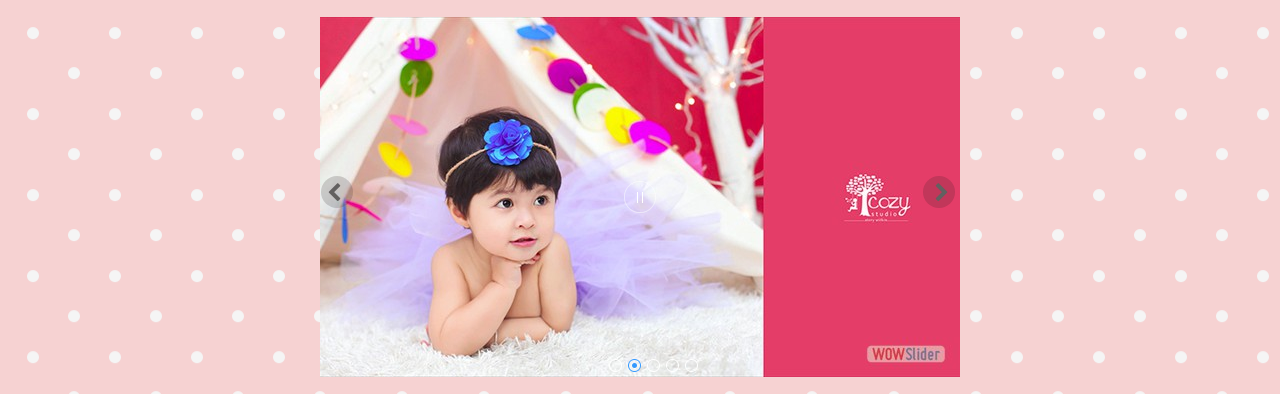
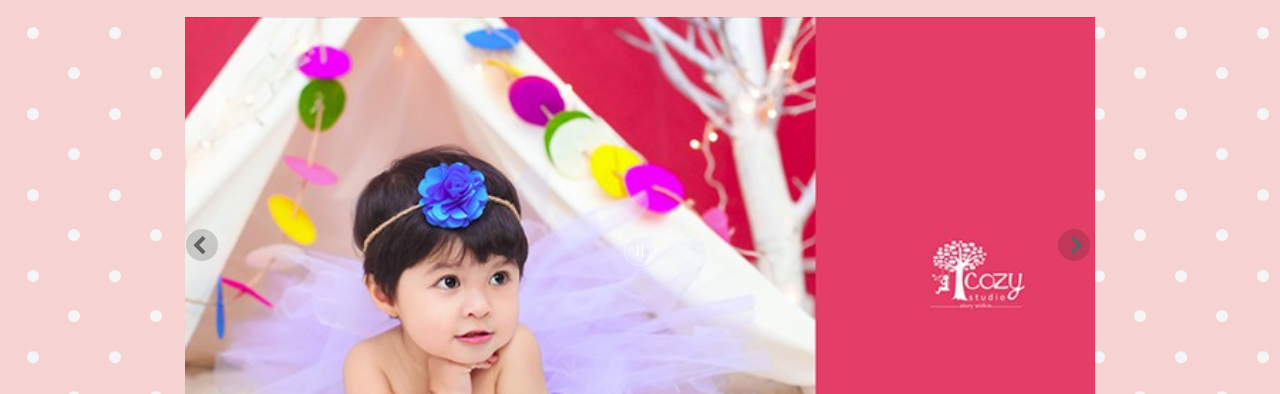
Before and after one commit to kiencon/cozyStudio, a plain HTML site: page index.html in a window 1280 px wide. Shown: the part 498-892 px from the top of the page. Drawn offline with nearby package versions, Linux system fonts and the light colour scheme.

Commit message:
fix carousel

```diff
--- a/css/style.css
+++ b/css/style.css
@@ -391,6 +391,7 @@ section.meu-footer ul li {
 
 #wowslider-container1 .ws_images {
   border: none!important;
+  height: 466px!important;
 }
 
 /* ==========================================================================
--- a/engine1/style-carousel.css
+++ b/engine1/style-carousel.css
@@ -8,8 +8,8 @@
 	zoom: 1;
 	position: relative;
 	width: 100%;
-	max-width: 640px;
-	max-height:360px;
+	/* max-width: 640px; */
+	/* max-height:360px; */
 	margin:0px auto 0px;
 	z-index:90;
 	text-align:left; /* reset align=center */
@@ -51,8 +51,8 @@
 	left:0;
 	top:0;
 	height:100%;
-	max-height:360px;
-	max-width: 640px;
+	max-height: 100%;
+	/* max-width: 640px; */
 	vertical-align: top;
 	border:1px solid #3399FF;
 	overflow: hidden;
```
